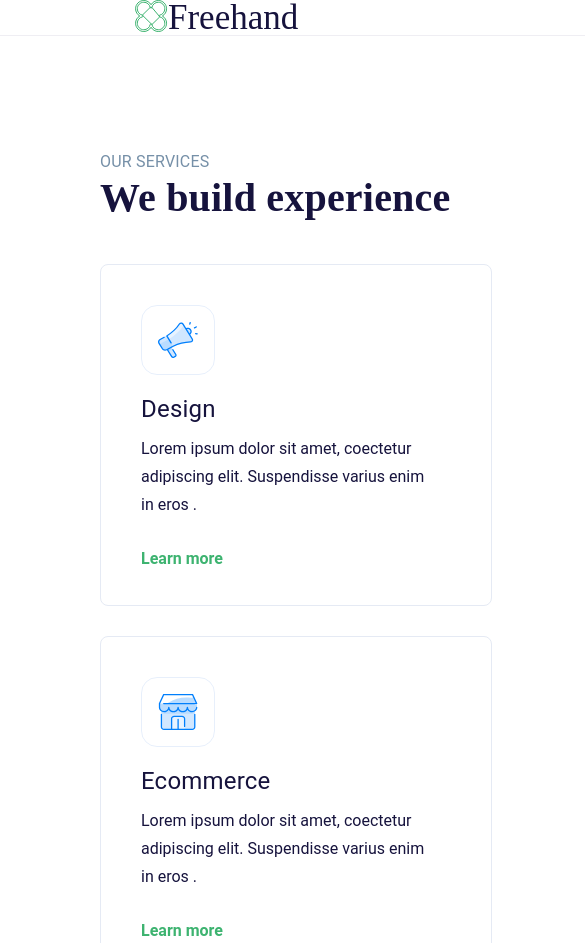
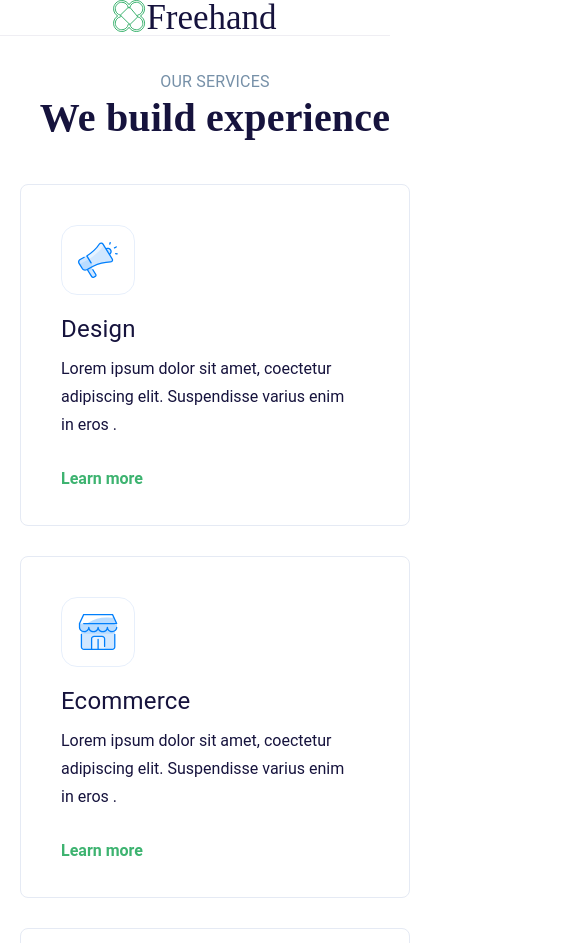
Before and after one commit to 08-11-2022-FE/ivan_iholkin_16, a plain HTML site: page index.html in a window 390 px wide. Shown: the top 943 px of the page, 585 px wide, since content can reach past the window. Drawn offline with Linux system fonts and the light colour scheme.

Commit message:
more adaptiv

```diff
--- a/src/style/index.css
+++ b/src/style/index.css
@@ -174,4 +174,13 @@ h4{
 @media only screen and (max-width: 768px) {
     .flex{ flex-direction: column;}
     .flex-item{max-width: 100vw;}
+    html{width: 100vw;}
+    .header{width: 100vw;}
+    .header-logo{width: 100vw;
+    justify-content: center ;}
+    .main{width: 100vw;
+    padding: 20px;}
+    h2{text-align: center;
+    width: 100vw;}
+    .footer{width: 100vw;}
 }
```
